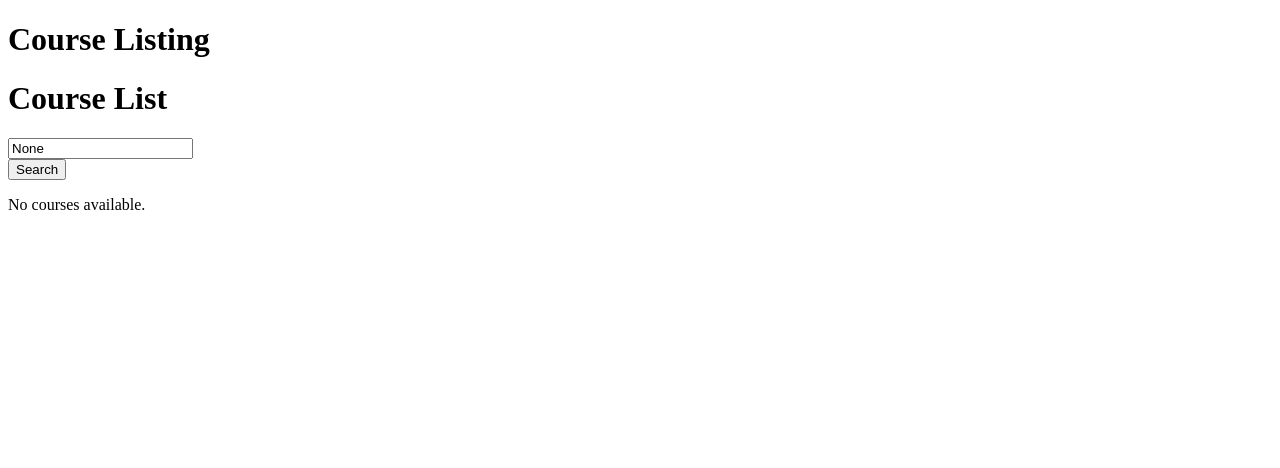
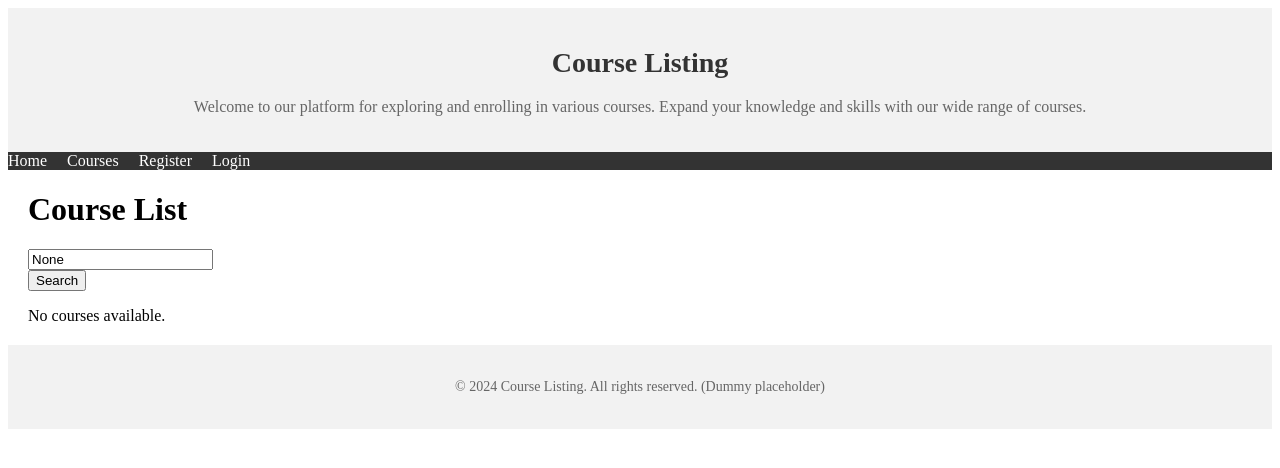
Before and after one commit to Oz-Lin/Python-Django-Testzone, a Django app: page / in a window 1280 px wide. Shown: the top 468 px of the page. Run offline with Django 4.2, Linux system fonts and the light colour scheme; data that the repository does not hold is empty.

Commit message:
html nav bar

```diff
--- a/src/course_listing/course_listing/urls.py
+++ b/src/course_listing/course_listing/urls.py
@@ -25,12 +25,16 @@ app_name = 'courses'
 urlpatterns = [
     # path("admin/", admin.site.urls), #default
     path('', course_list, name='course_list'),
+    path('courses_list/', course_list, name='course_list'),
     path('course/<int:course_id>/', course_detail, name='course_detail'),
     path('course/<int:course_id>/enroll/', enroll_course, name='enroll_course'),
+    path('register/', register, name='register'),
     path('course/register/', register, name='register'),
+    path('login/', user_login, name='login'),
     path('course/login/', user_login, name='login'),
     path('course/logout/', user_logout, name='logout'),
     path('create/', create_course, name='create_course'),
     path('edit/<int:course_id>/', edit_course, name='edit_course'),
     path('delete/<int:course_id>/', delete_course, name='delete_course'),
+# will fix the paths on the go
 ]
--- a/src/course_listing/courses/templates/courses/base.html
+++ b/src/course_listing/courses/templates/courses/base.html
@@ -1,20 +1,34 @@
 <!DOCTYPE html>
+{% load static %}
 <html>
   <head>
     <title>Course Listing</title>
+    <link rel="stylesheet" type="text/css" href="{% static 'courses/main.css' %}">
   </head>
   <body>
     <header>
       <h1>Course Listing</h1>
+      <p>Welcome to our platform for exploring and enrolling in various courses.
+        Expand your knowledge and skills with our wide range of courses.</p>
     </header>
 
     <nav>
-      <!-- Add navigation links here -->
+      <ul>
+        <li><a href="/">Home</a></li>
+        <li><a href="/courses_list/">Courses</a></li>
+        <li><a href="/register/">Register</a></li>
+        <li><a href="/login/">Login</a></li>
+      </ul>
     </nav>
 
     <main>
       {% block content %}
       {% endblock %}
     </main>
+
+
+    <footer>
+      <p>&copy; 2024 Course Listing. All rights reserved. (Dummy placeholder)</p>
+    </footer>
   </body>
 </html>
```
